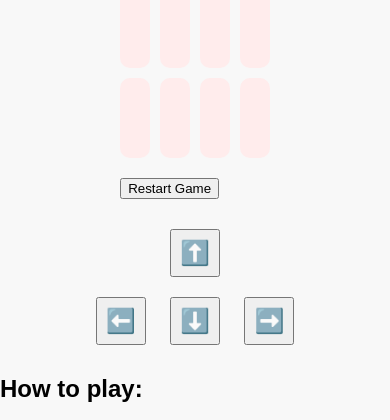
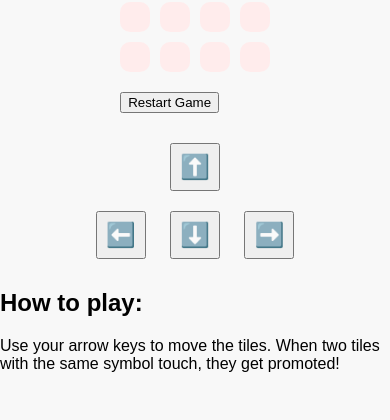
Before and after one commit to bsrini21/hearts2107, a plain HTML site: page index.html in a window 390 px wide. Shown: the top 420 px of the page. Drawn offline with Linux system fonts and the light colour scheme.

Commit message:
Update style.css

```diff
--- a/style.css
+++ b/style.css
@@ -1,5 +1,6 @@
 /* style.css */
 
+/* Make sure the game scales properly on smaller screens */
 body {
     font-family: 'Arial', sans-serif;
     display: flex;
@@ -42,13 +43,13 @@ h1 {
     grid-gap: 10px;
     margin-bottom: 20px;
     width: 100%;
-    max-width: 400px;
+    max-width: 400px; /* Limit max width to prevent overflow */
 }
 
 /* Ensure tiles fit and adjust based on screen size */
 .tile {
     width: 100%;
-    height: 100px; /* Adjust this value if needed for smaller tiles */
+    padding-bottom: 100%; /* Makes the tile square by using aspect ratio trick */
     display: flex;
     align-items: center;
     justify-content: center;
@@ -127,10 +128,8 @@ h1 {
         font-size: 1.5em;
     }
 
-    /* Tiles will shrink on smaller screens */
     .tile {
-        height: 80px; /* Smaller tiles on mobile */
-        font-size: 1.5em;
+        font-size: 1.5em; /* Smaller font size on smaller screens */
     }
 
     .controls button {
```
